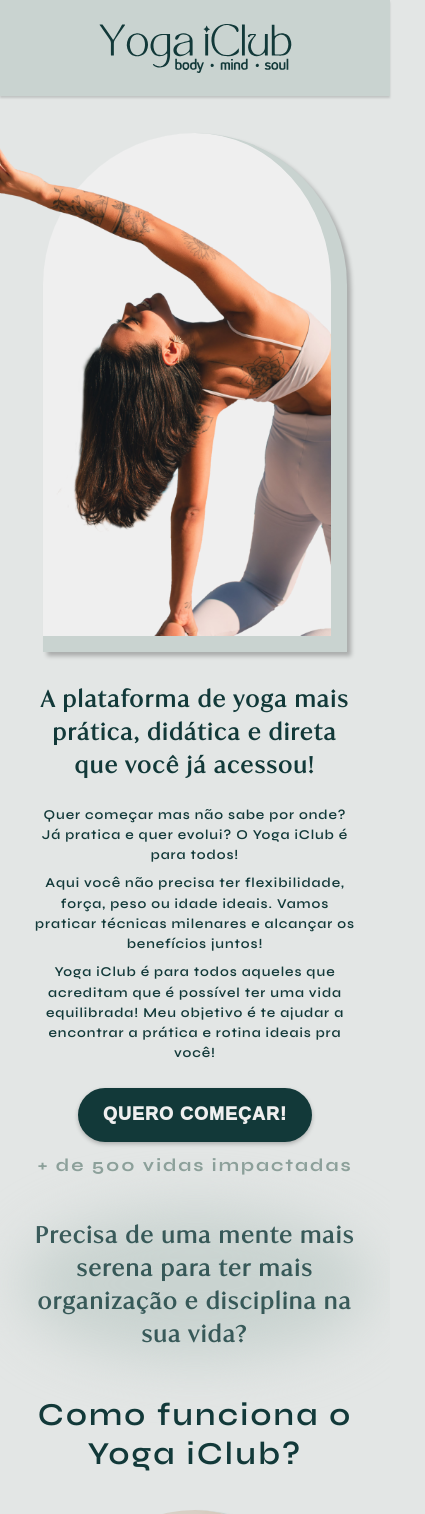
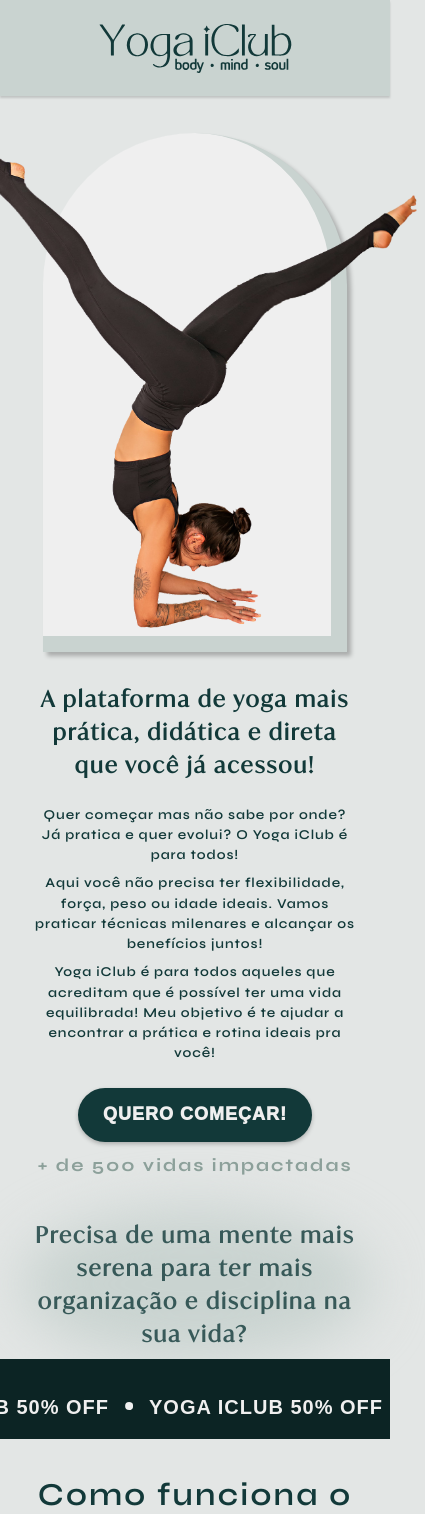
Before and after one commit to brenolg/Yoga-LandingPage-React-Vite, a React (Vite) app: page / in a window 390 px wide. Shown: the top 1514 px of the page, 425 px wide, since content can reach past the window. Built offline with nearby package versions, Linux system fonts and the light colour scheme.

Commit message:
carrousell black

```diff
--- a/src/App.jsx
+++ b/src/App.jsx
@@ -12,6 +12,7 @@ import Prices from './components/Prices/Prices';
 import QuestionsCarrousel from './components/QuestionsCarrousel/QuestionsCarrousel';
 import ReviewsCarrousel from './components/ReviewsCarrousel/ReviewsCarrousel';
 import Seal from './components/Seal/Seal';
+import BlackCarrousel from './components/BlackCarrousel/BlackCarrousel';
 
 function App() {
   const isTabletAndMobile = useMediaQuery({ query: '(max-width: 1127px)' });
@@ -29,6 +30,7 @@ function App() {
       <Header {...devicesProps} />
       <Hero {...devicesProps} />
       <QuestionsCarrousel {...devicesProps} />
+      <BlackCarrousel {...devicesProps} text="Yoga iClub 50% off" />
       <Pillars {...devicesProps} />
       <Access {...devicesProps} />
       <Moment {...devicesProps} />
@@ -36,8 +38,9 @@ function App() {
       {!isMobile && (
       <ReviewsCarrousel {...devicesProps} />
       )}
-
+      <BlackCarrousel {...devicesProps} text="BLACK NOVEMBER" />
       <Prices {...devicesProps} />
+      <BlackCarrousel {...devicesProps} text="BLACK NOVEMBER" />
       <Doubts {...devicesProps} />
       <Seal {...devicesProps} />
       <About {...devicesProps} />
--- a/src/GlobalStyle.css
+++ b/src/GlobalStyle.css
@@ -45,6 +45,8 @@
   --C3: #8ca09a;
 
   --C4: #123939;
+
+  --C5: #0C2424;
 
   --C2-50p: rgba(201, 211, 208, 0.5);
 
@@ -221,7 +223,6 @@ body {
   background-color: #e3e6e5;
   min-height: 100vh;
   overflow-x: hidden;
-  width: 100vw;
   position: relative;
   padding-bottom: var(--footer-height);
 }
--- /dev/null
+++ b/src/components/BlackCarrousel/BlackCarrousel.jsx
@@ -0,0 +1,76 @@
+import PropTypes from 'prop-types';
+import React from 'react';
+import CarrouselContainer from './styles';
+
+export default function BlackCarrousel({ isMobile, isTabletAndMobile, text }) {
+  return (
+    <CarrouselContainer
+      className="section-size"
+      ismobile={isMobile}
+      istabletandmobile={isTabletAndMobile}
+
+    >
+      <div className="carrouselInner">
+        <span className="text">{text }</span>
+        <svg xmlns="http://www.w3.org/2000/svg" width="8" height="8" viewBox="0 0 8 8" fill="none">
+          <circle cx="4" cy="4" r="4" fill="#EFEFEF" />
+        </svg>
+        <span className="text">{text }</span>
+        <svg xmlns="http://www.w3.org/2000/svg" width="8" height="8" viewBox="0 0 8 8" fill="none">
+          <circle cx="4" cy="4" r="4" fill="#EFEFEF" />
+        </svg>
+        <span className="text">{text }</span>
+        <svg xmlns="http://www.w3.org/2000/svg" width="8" height="8" viewBox="0 0 8 8" fill="none">
+          <circle cx="4" cy="4" r="4" fill="#EFEFEF" />
+        </svg>
+        <span className="text">{text }</span>
+        <svg xmlns="http://www.w3.org/2000/svg" width="8" height="8" viewBox="0 0 8 8" fill="none">
+          <circle cx="4" cy="4" r="4" fill="#EFEFEF" />
+        </svg>
+        <span className="text">{text }</span>
+        <svg xmlns="http://www.w3.org/2000/svg" width="8" height="8" viewBox="0 0 8 8" fill="none">
+          <circle cx="4" cy="4" r="4" fill="#EFEFEF" />
+        </svg>
+        <span className="text">{text }</span>
+        <svg xmlns="http://www.w3.org/2000/svg" width="8" height="8" viewBox="0 0 8 8" fill="none">
+          <circle cx="4" cy="4" r="4" fill="#EFEFEF" />
+        </svg>
+      </div>
+
+      <div className="carrouselInner">
+        <span className="text">{text }</span>
+        <svg xmlns="http://www.w3.org/2000/svg" width="8" height="8" viewBox="0 0 8 8" fill="none">
+          <circle cx="4" cy="4" r="4" fill="#EFEFEF" />
+        </svg>
+        <span className="text">{text }</span>
+        <svg xmlns="http://www.w3.org/2000/svg" width="8" height="8" viewBox="0 0 8 8" fill="none">
+          <circle cx="4" cy="4" r="4" fill="#EFEFEF" />
+        </svg>
+        <span className="text">{text }</span>
+        <svg xmlns="http://www.w3.org/2000/svg" width="8" height="8" viewBox="0 0 8 8" fill="none">
+          <circle cx="4" cy="4" r="4" fill="#EFEFEF" />
+        </svg>
+        <span className="text">{text }</span>
+        <svg xmlns="http://www.w3.org/2000/svg" width="8" height="8" viewBox="0 0 8 8" fill="none">
+          <circle cx="4" cy="4" r="4" fill="#EFEFEF" />
+        </svg>
+        <span className="text">{text }</span>
+        <svg xmlns="http://www.w3.org/2000/svg" width="8" height="8" viewBox="0 0 8 8" fill="none">
+          <circle cx="4" cy="4" r="4" fill="#EFEFEF" />
+        </svg>
+        <span className="text">{text }</span>
+        <svg xmlns="http://www.w3.org/2000/svg" width="8" height="8" viewBox="0 0 8 8" fill="none">
+          <circle cx="4" cy="4" r="4" fill="#EFEFEF" />
+        </svg>
+
+      </div>
+
+    </CarrouselContainer>
+  );
+}
+
+BlackCarrousel.propTypes = ({
+  isMobile: PropTypes.bool.isRequired,
+  isTabletAndMobile: PropTypes.bool.isRequired,
+  text: PropTypes.string.isRequired,
+});
--- /dev/null
+++ b/src/components/BlackCarrousel/styles.jsx
@@ -0,0 +1,42 @@
+import styled from 'styled-components';
+
+const CarrouselContainer = styled.div`
+  background: var(--C5);
+  height: 80px;
+  max-width: 100vw;
+  color: var(--C1, #EFEFEF);
+  position: relative;
+  overflow: hidden;
+
+.carrouselInner {
+  display: inline-block;
+  white-space: nowrap;
+  animation: scroll 26s linear infinite;
+}
+
+@keyframes scroll {
+  0% {
+    transform: translateX(0);
+  }
+  100% {
+    transform: translateX(-100%);
+  }
+}
+
+span {
+  font-family: Arial;
+  padding-left: 16px;
+  padding-right: 16px;
+  font-size: 20px;
+  font-style: normal;
+  font-weight: 900;
+  letter-spacing: 1px;
+  text-transform: uppercase;
+}
+
+svg {
+  margin-bottom: 4px;
+}
+`;
+
+export default CarrouselContainer;
--- a/src/components/Hero/ImageContainer.jsx
+++ b/src/components/Hero/ImageContainer.jsx
@@ -1,6 +1,6 @@
 import React from 'react';
-import bela from '../../images/hero-image.png';
 import { ImageContainerStyle } from './styles';
+import belaBlack from '../../images/heroBlack.png';
 
 export default function ImageContainer() {
   return (
@@ -11,7 +11,7 @@ export default function ImageContainer() {
       data-aos-duration="1800"
     >
       <div className="outer_element">
-        <img className="bela_img" src={bela} alt="bela-img" />
+        <img className="bela_img" src={belaBlack} alt="bela-img" />
       </div>
     </ImageContainerStyle>
 
--- a/src/components/Hero/styles.jsx
+++ b/src/components/Hero/styles.jsx
@@ -108,7 +108,8 @@ padding-left: 7.5rem;
   bottom: 0;
   height: 100%;
   position: absolute;
-  right: 0;
+  left: 50%;
+  transform: translateX(-50%);
 }
 
 @media screen and (max-width: 950px) {
```
Also changed, not shown: src/images/BlackNovemberImg.svg (added), src/images/heroBlack.png (added).
